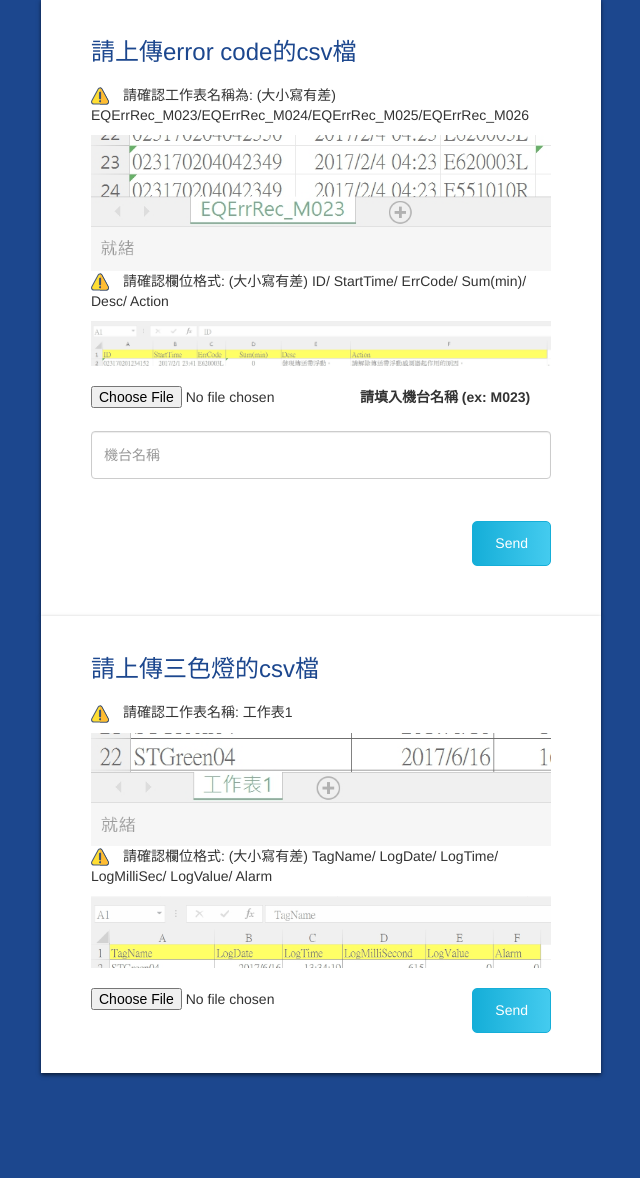
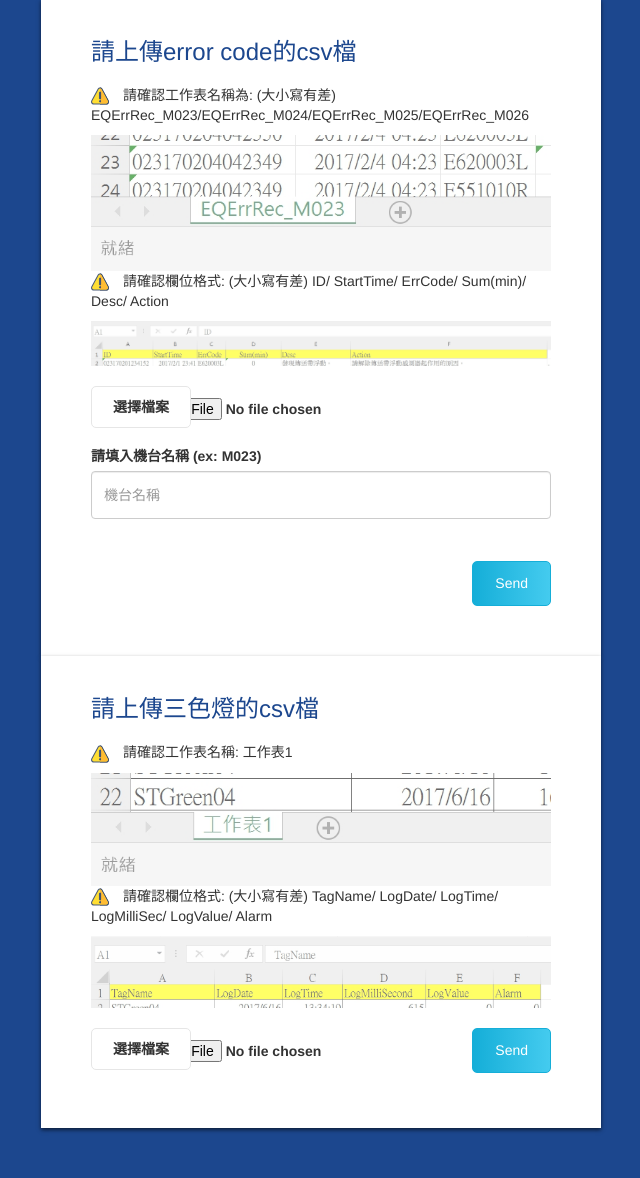
Before and after one commit to ElaineHuang/elite-app, a Flask app: page /upload_page in a window 1280 px wide. Shown: the part 193-1371 px from the top of the page, without its empty margins (319-959 px from the left). Before the commit the page ends 1270 px from the top, so only its background shows below. Run offline with Flask 2, Linux system fonts and the light colour scheme; parts of the project's set-up code (start-up, migrations or seed data) failed here and were passed over; some libraries are stand-ins or nearby versions.

Commit message:
upload button style

```diff
--- a/static/css/styles.css
+++ b/static/css/styles.css
@@ -140,9 +140,32 @@ iframe {
   margin: 0 0 20px;
 }
 
-input[type=file] {
+.file {
+  position: relative;
+  height: 40px;
+  padding: 12px 0 12px 40px;
+  margin-bottom: 20px;
+}
+
+.file .file-btn {
+  position: absolute;
+  top: 0;
+  left: 0;
+  width: 100px;
+  text-align: center;
+  border: 1px solid #e6e6e6;
+  background: white;
+  padding: 10px;
+  border-radius: 5px;
+}
+
+.file .file-btn:hover {
+  border: 1px solid #15aed8;
+}
+
+.file input[type=file] {
   display: inline-block;
-  height: 45px;
+  outline: none;
 }
 
 .file + button {
--- a/templates/upload.html
+++ b/templates/upload.html
@@ -55,7 +55,10 @@
       </p>
       <img src="static/img/error-code2.jpg" alt="images" class="warning-img">
       <div class="btn-block">
-        <input class="file" type="file" name="file" accept="application/vnd.openxmlformats-officedocument.spreadsheetml.sheet">
+        <label class="file">
+          <input type="file" name="file" accept="application/vnd.openxmlformats-officedocument.spreadsheetml.sheet">
+          <span class="file-btn">選擇檔案</span>
+        </label>
         <label>請填入機台名稱 (ex: M023)</label>
         <input id="machine" type="text" class="form-control" placeholder="機台名稱" value="" name="machine">
         <hr class="dashed-hr">
@@ -85,7 +88,10 @@
       </p>
       <img src="static/img/light2.jpg" alt="images" class="warning-img">
       <div class="btn-block">
-        <input class="file" type="file" name="file" accept="application/vnd.openxmlformats-officedocument.spreadsheetml.sheet">
+        <label class="file">
+          <input type="file" name="file" accept="application/vnd.openxmlformats-officedocument.spreadsheetml.sheet">
+          <span class="file-btn">選擇檔案</span>
+        </label>
         <button type="submit">Send</button>
       </div>
       {% if response_light %}
```
